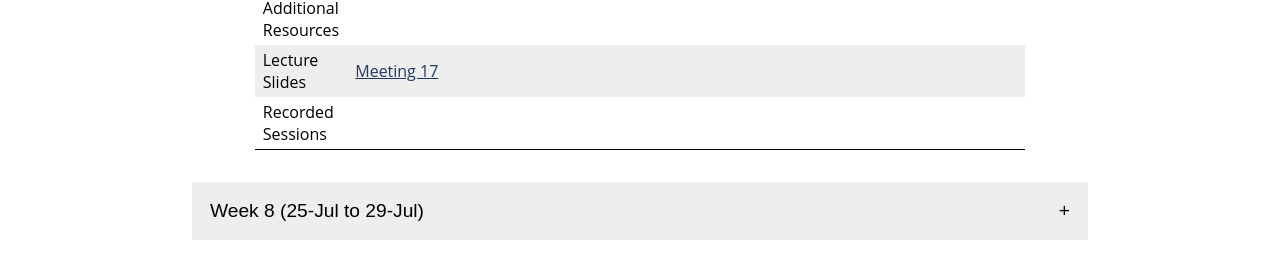
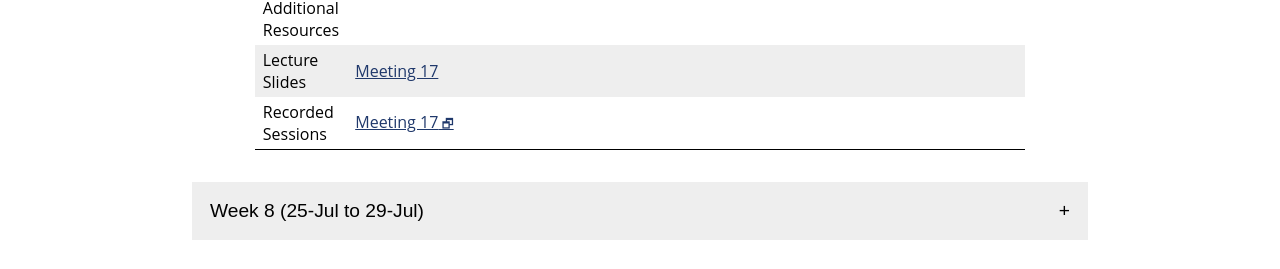
Before and after one commit to jhu-ip/cs220-summer22, a Jekyll site: the page built from material.md, in a window 1280 px wide. Shown: the part 1151-1420 px from the top of the page. Built offline with Jekyll 4.4.1, drawn with Linux system fonts in a browser that asks for light colours.

Commit message:
link to meeting 17 lecture recording

```diff
--- a/material.csv
+++ b/material.csv
@@ -219,6 +219,7 @@ Week,Day,Date,Type,Link text,URL
 7,1,18-Jul,Recap,Day 32,questions/day32.html
 7,1,18-Jul,Exercise,Exercise 32,exercise/ex32.html
 7,1,18-Jul,LectureSlides,Meeting 17,slides/class17.pdf
+7,1,18-Jul,Recording,Meeting 17,https://jh.hosted.panopto.com/Panopto/Pages/Viewer.aspx?id=d76a16f8-03fa-42cc-8983-aed6010c28d4
 
 7,2,20-Jul,Video,Dynamic dispatch,https://jh.hosted.panopto.com/Panopto/Pages/Viewer.aspx?id=162dba01-3c6a-4358-8179-ae23002799fe
 7,2,20-Jul,Video,Function hiding and abstract classes,https://jh.hosted.panopto.com/Panopto/Pages/Viewer.aspx?id=0e849f80-9dec-47c1-aaac-ae2300279986
--- a/material.md
+++ b/material.md
@@ -410,7 +410,7 @@ the materials for that week.
     </tr>
     <tr>
       <td>Recorded<br>Sessions</td>
-      <td></td>
+      <td><a class='external' target='_blank' href='https://jh.hosted.panopto.com/Panopto/Pages/Viewer.aspx?id=d76a16f8-03fa-42cc-8983-aed6010c28d4'>Meeting 17</a></td>
       <td></td>
       <td></td>
     </tr>
```
